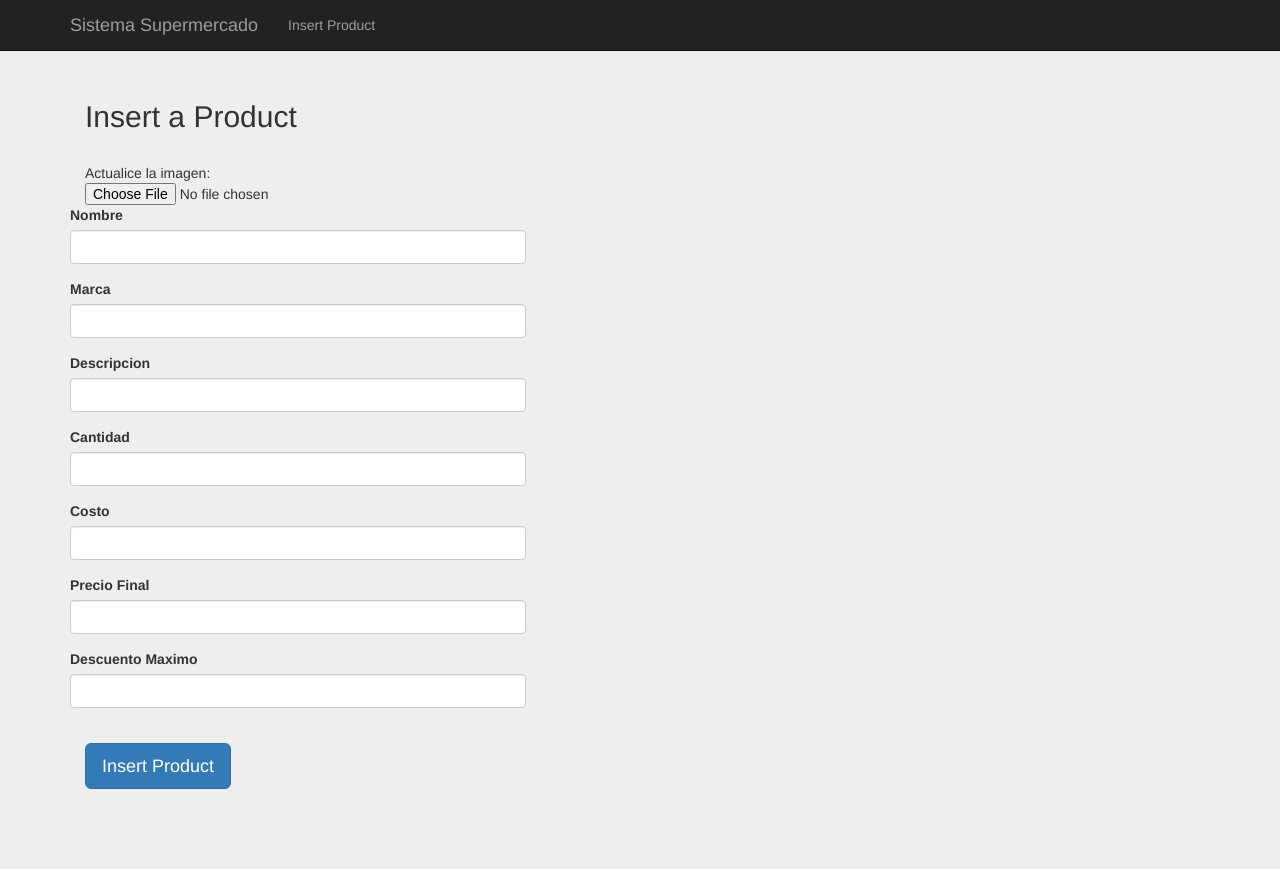
After one commit to joshuamataaraya/Sistema-supermercado, a Python web app: template pythonClient/templates/insertProduct.html in a window 1280 px wide. The commit adds this page. Run offline with Jinja, Linux system fonts and the light colour scheme; the template is opened without the code that fills it, so the values that code supplies are empty; some libraries are stand-ins or nearby versions.

Commit message:
Inserta Productos

```diff
--- a/pythonClient/templates/index.html
+++ b/pythonClient/templates/index.html
@@ -39,6 +39,7 @@
             <td><button class="btn" type="submit">
               Editar
             </button></td>
+
             </form>
 
         </tr>
--- /dev/null
+++ b/pythonClient/templates/insertProduct.html
@@ -0,0 +1,49 @@
+<!DOCTYPE html> {% extends "layout.html" %} {% block content %}
+<form class="form-horizontal" method="POST" role="form" autocomplete="off" enctype="multipart/form-data">
+
+  <h2>Insert a Product</h2>
+  <br>
+
+  Actualice la imagen: <input type="file" name="file">
+
+  <div class="form-group">
+    <label for="usr">Nombre</label>
+    <input type="text" class="form-control" name="Nombre">
+  </div>
+
+
+  <div class="form-group">
+    <label for="usr">Marca</label>
+    <input type="text" class="form-control" name="Marca">
+  </div>
+
+  <div class="form-group">
+    <label for="usr">Descripcion</label>
+    <input type="text" class="form-control" name="Descripcion">
+  </div>
+
+  <div class="form-group">
+    <label for="usr">Cantidad</label>
+    <input type="text" class="form-control" name="Cantidad">
+  </div>
+
+  <div class="form-group">
+    <label for="usr">Costo</label>
+    <input type="text" class="form-control" name="Costo">
+  </div>
+
+  <div class="form-group">
+    <label for="usr">Precio Final</label>
+    <input type="text" class="form-control" name="PrecioFinal">
+  </div>
+
+  <div class="form-group">
+    <label for="usr">Descuento Maximo</label>
+    <input type="text" class="form-control" name="DescuentoMaximo">
+  </div>
+
+  <br>
+  <button class="btn btn-lg btn-primary" type="submit">Insert Product</button>
+
+</form>
+{% endblock %}
--- a/pythonClient/templates/layout.html
+++ b/pythonClient/templates/layout.html
@@ -32,8 +32,12 @@
           <a class="navbar-brand" href="/">Sistema Supermercado</a>
         </div>
         <div id="navbar" class="collapse navbar-collapse">
+          <ul class="nav navbar-nav">
+            <li><a href="{{ url_for('insertProduct')}}">Insert Product</a></li>
+          </ul>
+        </div>
+        <div id="navbar" class="collapse navbar-collapse">
           {% if current_user.is_authenticated %}
-
           <ul class="nav navbar-nav navbar-right">
             <li><a href="{{ url_for('logout') }}">Logout</a></li>
           </ul>
```
Also changed, not shown: pythonClient/main.py (+36 -0 lines).
